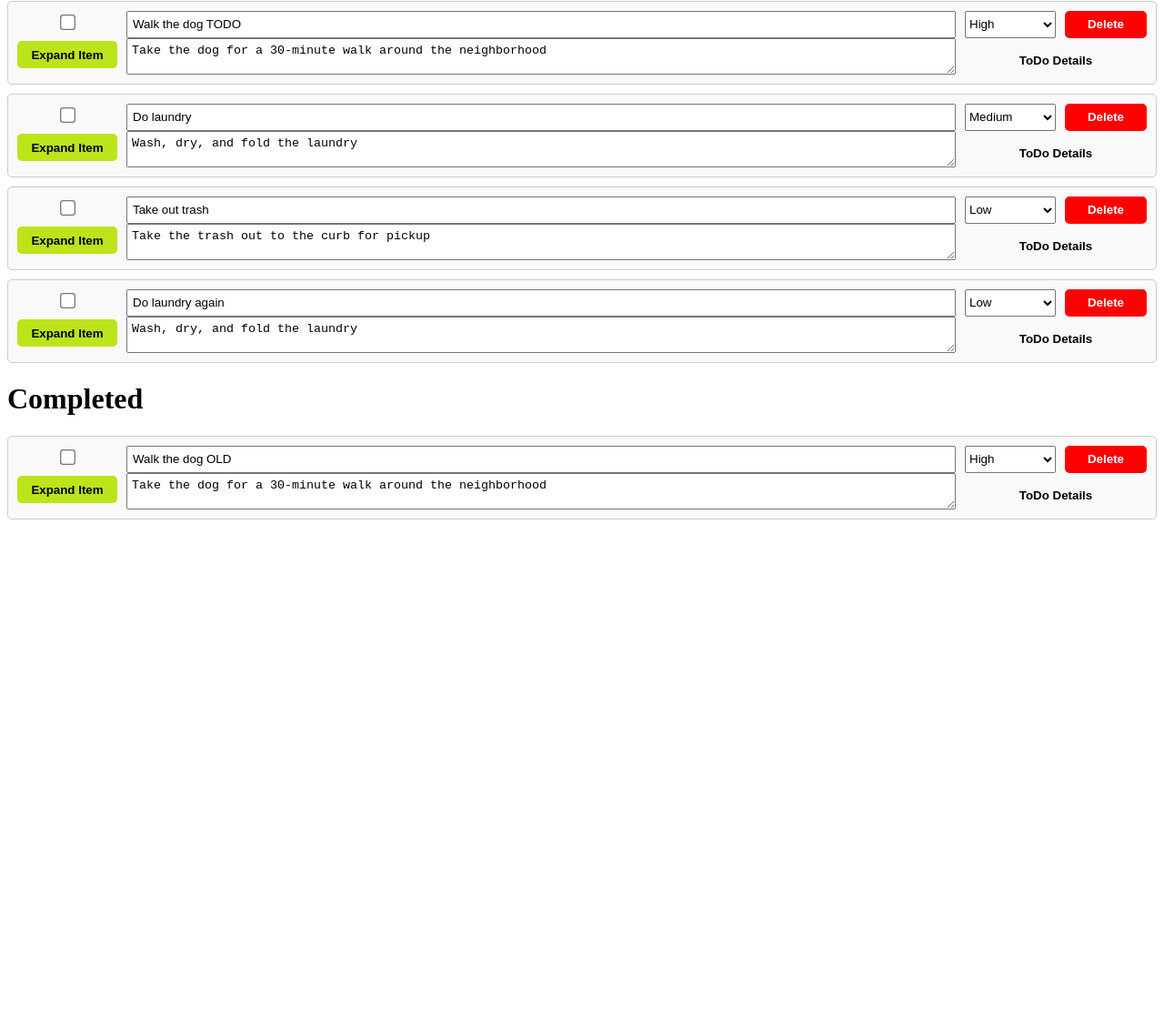
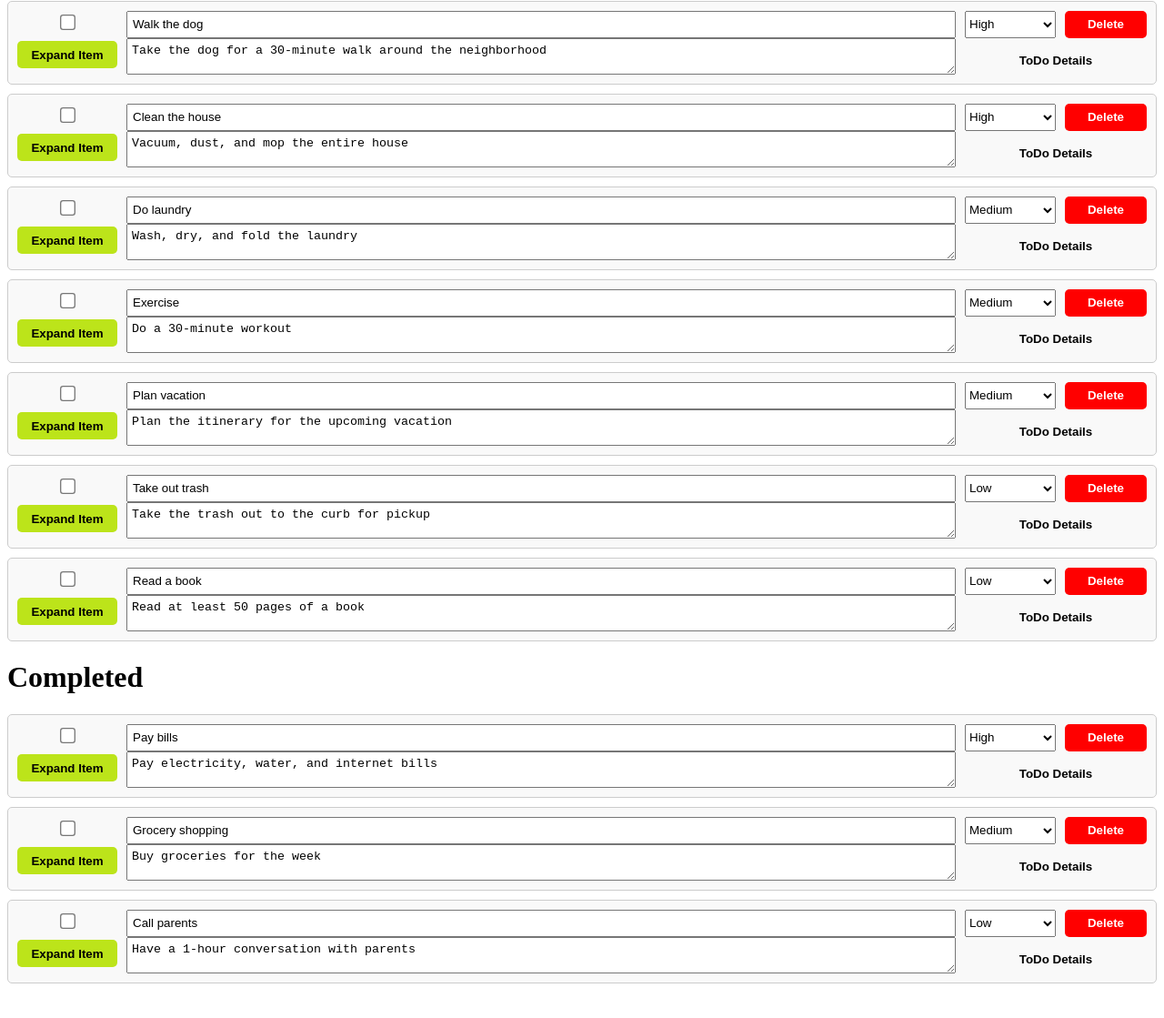
Before and after one commit to williamowen65/ToDoList, a website built with webpack: page index.html in a window 1280 px wide. Shown: the part 177-1296 px from the top of the page at 91% size. Before the commit the page ends 1266 px from the top, so only its background shows below. Built offline with nearby package versions, Linux system fonts and the light colour scheme.

Commit message:
more entries

```diff
--- a/src/index.ts
+++ b/src/index.ts
@@ -9,7 +9,7 @@ const todoItems: TodoItemData[] = [
         id: "1",
         task: "Take out trash",
         complete: "incomplete",
-        priority: "low", // Add priority
+        priority: "low",
         description: "Take the trash out to the curb for pickup",
         index: 0
     },
@@ -17,35 +17,75 @@ const todoItems: TodoItemData[] = [
         id: "2",
         task: "Do laundry",
         complete: "incomplete",
-        priority: "medium", // Add priority
+        priority: "medium",
         description: "Wash, dry, and fold the laundry",
         index: 1
     },
     {
         id: "3",
-        task: "Walk the dog TODO",
+        task: "Walk the dog",
         complete: "incomplete",
-        priority: "high", // Add priority
+        priority: "high",
         description: "Take the dog for a 30-minute walk around the neighborhood",
         index: 2
     },
     {
         id: "4",
-        task: "Walk the dog OLD",
+        task: "Grocery shopping",
         complete: "complete",
-        priority: "high", // Add priority
-        description: "Take the dog for a 30-minute walk around the neighborhood",
+        priority: "medium",
+        description: "Buy groceries for the week",
         index: 3
     },
     {
         id: "5",
-        task: "Do laundry again",
+        task: "Clean the house",
         complete: "incomplete",
-        priority: "low", // Add priority
-        description: "Wash, dry, and fold the laundry",
+        priority: "high",
+        description: "Vacuum, dust, and mop the entire house",
         index: 4
     },
-]
+    {
+        id: "6",
+        task: "Pay bills",
+        complete: "complete",
+        priority: "high",
+        description: "Pay electricity, water, and internet bills",
+        index: 5
+    },
+    {
+        id: "7",
+        task: "Read a book",
+        complete: "incomplete",
+        priority: "low",
+        description: "Read at least 50 pages of a book",
+        index: 6
+    },
+    {
+        id: "8",
+        task: "Exercise",
+        complete: "incomplete",
+        priority: "medium",
+        description: "Do a 30-minute workout",
+        index: 7
+    },
+    {
+        id: "9",
+        task: "Call parents",
+        complete: "complete",
+        priority: "low",
+        description: "Have a 1-hour conversation with parents",
+        index: 8
+    },
+    {
+        id: "10",
+        task: "Plan vacation",
+        complete: "incomplete",
+        priority: "medium",
+        description: "Plan the itinerary for the upcoming vacation",
+        index: 9
+    }
+];
 const todoList = new ToDoList('#todoList');
 todoItems.forEach((item: TodoItemData) => {
     todoList.addTask(item);
--- a/src/styles.scss
+++ b/src/styles.scss
@@ -102,6 +102,7 @@ footer {
 .right-sidebar {
     display: grid;
     grid-template-columns: 1fr 1fr;
+    grid-template-rows: 33px;
     height: 100%;
     ;
 
@@ -213,6 +214,7 @@ footer {
             opacity: 1;
             z-index: 1;
             height: initial;
+            margin-bottom: auto ;
             // animation: fadeIn 1s ease forwards;
         }
         .detailsBtn {
```
